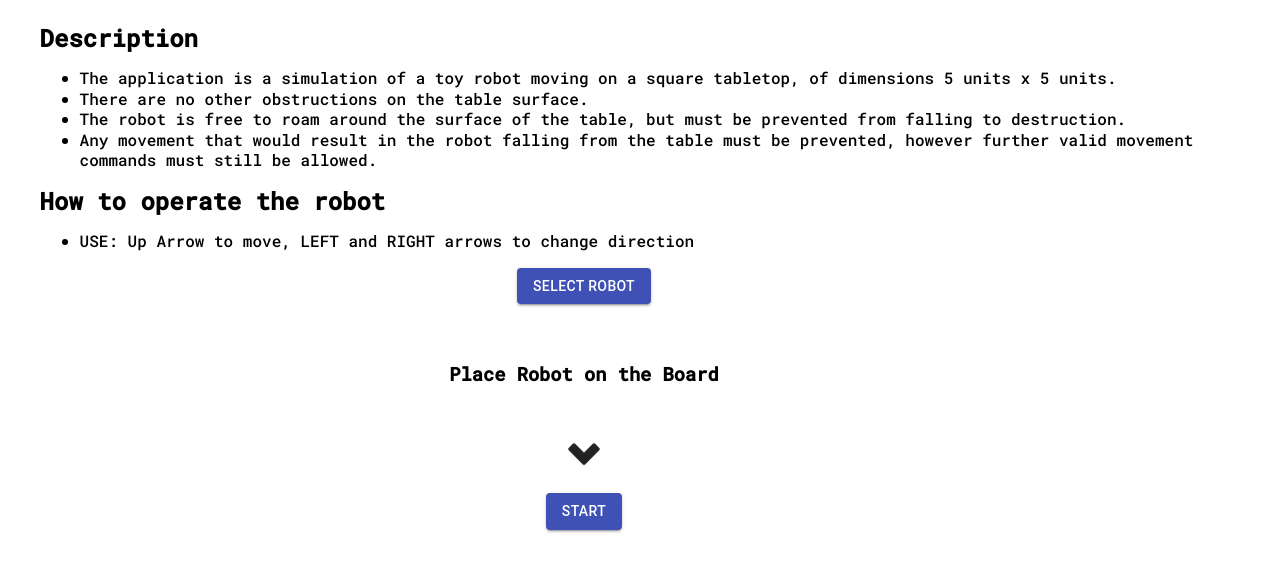
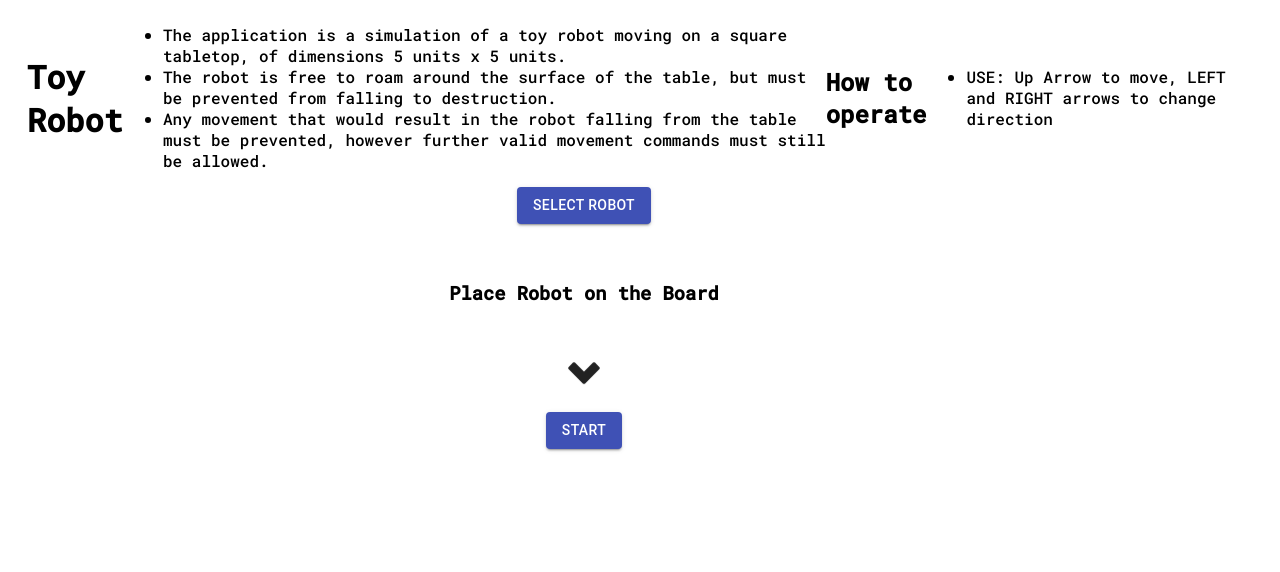
Before and after one commit to pvahanian/ToyRobotv2, a React (Create React App) app: page / in a window 1280 px wide. Shown: the top 572 px of the page. Built offline with nearby package versions, Linux system fonts and the light colour scheme.

Commit message:
Updated Location of text and keyboard

```diff
--- a/src/App.css
+++ b/src/App.css
@@ -8,9 +8,13 @@
   line-height: 20.5px;
 }
 #description {
-  width: 95%;
+  display: flex;
+  align-items: center;
+  width: 97%;
   text-align: left;
+  line-height: normal;
 }
+
 #bottomHalf {
   display: flex;
   width: 100%;
@@ -30,26 +34,26 @@
   border-radius: 5px;
 }
 
-.console p{
+.console p {
   text-align: center;
 }
 .displays {
   display: flex;
-  justify-content:center;
+  justify-content: center;
   width: 90vw;
 }
 #displaySpacer {
   width: 35vw;
-  transition: opacity .15s linear;
+  transition: opacity 0.15s linear;
 }
 
-#showInfo{
+#showInfo {
   display: none;
-  flex-direction: column-reverse;
+  flex-direction: row-reverse;
   margin: -5px 0px;
-  transition: opacity .55s;
+  transition: opacity 0.55s;
   opacity: 0;
- }
+}
 
 .console {
   background-color: lightgrey;
@@ -71,23 +75,21 @@
   margin-top: 10px;
 }
 
-.square{
+.square {
   width: 60px;
   height: 60px;
   border: 2px solid darkgrey;
   padding: 3px;
 }
-#board{
+#board {
   display: flex;
 }
 
-
-.arrow
-{
+.arrow {
   position: relative;
   bottom: -2rem;
   left: 50%;
-  margin-left:-20px;
+  margin-left: -20px;
   width: 40px;
   height: 40px;
   margin-bottom: 50px;
@@ -99,7 +101,7 @@
   background-size: contain;
 }
 
-.hidden  {
+.hidden {
   display: none;
 }
 .bounce {
@@ -107,7 +109,11 @@
 }
 
 @keyframes bounce {
-  0%, 20%, 50%, 80%, 100% {
+  0%,
+  20%,
+  50%,
+  80%,
+  100% {
     transform: translateY(0);
   }
   40% {
@@ -118,55 +124,54 @@
   }
 }
 
-.arrows{
+.arrows {
   font-size: 70px;
   width: 55px;
   margin-left: 10px;
   height: 33px;
   border-radius: 23px;
   background-color: #e1e1e8;
-  color:rgb(20, 20, 20);
+  color: rgb(20, 20, 20);
 }
-#top{
+#top {
   padding-top: 30px;
   margin-bottom: 3px;
-
 }
-#left{
+#left {
   padding: 10px;
 }
-#right{
+#right {
   padding: 10px;
-
 }
-#arrowHolder{
+#arrowHolder {
   display: flex;
   align-items: baseline;
   justify-content: center;
   padding-right: 10px;
   max-height: 95px;
 }
-.highlight{
+.highlight {
   background-color: yellowgreen;
 }
 
-.robots{
+.robots {
   width: 100px;
   height: 100px;
   padding: 15px;
-  border:.5px solid;
-  margin:5px;
+  border: 0.5px solid;
+  margin: 5px;
 }
 
-.robots:hover{
-background-color: lightgreen;
+.robots:hover {
+  background-color: lightgreen;
 }
-#robotLocation{
+#robotLocation {
   display: flex;
   flex-direction: column;
   justify-content: center;
+  line-height: 0px;
 }
-#arrowKeysInstructions{
-  color:red;
-  display:none;
+#arrowKeysInstructions {
+  color: red;
+  display: none;
 }
--- a/src/App.js
+++ b/src/App.js
@@ -1,20 +1,19 @@
-import React from "react";
-import "./App.css";
+import React from "react"
+import "./App.css"
 
 //import components
-import InputForm from "./components/InputForm.tsx";
+import InputForm from "./components/InputForm.tsx"
 
 function App() {
   return (
     <div className="App">
       <div id="description">
-        <h2 className="title-id">Description</h2>
+        <h1>Toy Robot</h1>
         <ul>
           <li>
             The application is a simulation of a toy robot moving on a square
             tabletop, of dimensions 5 units x 5 units.
           </li>
-          <li>There are no other obstructions on the table surface.</li>
           <li>
             The robot is free to roam around the surface of the table, but must
             be prevented from falling to destruction.
@@ -25,12 +24,12 @@ function App() {
             still be allowed.
           </li>
         </ul>
-        <h2 className="title-id">How to operate the robot </h2>
+        <h2>How to operate</h2>
         <ul>
           <li>
-            USE:  Up Arrow to move, LEFT and RIGHT arrows to change direction
+            USE: Up Arrow to move, LEFT and RIGHT arrows to change direction
           </li>
-          </ul>
+        </ul>
       </div>
       <div id="bottomHalf">
         <div>
@@ -38,7 +37,7 @@ function App() {
         </div>
       </div>
     </div>
-  );
+  )
 }
 
-export default App;
+export default App
--- a/src/components/Board.tsx
+++ b/src/components/Board.tsx
@@ -4,10 +4,11 @@
  * Goal: Take input and render it to board. Re-renders on every input.
  */
 
-import React from "react";
-import { RobotData } from "../constants/constants";
-import displayRobot from "../utils/displayRobot";
-import renderBoard from "../utils/renderBoard";
+import React from "react"
+import { RobotData } from "../constants/constants"
+import displayRobot from "../utils/displayRobot"
+import renderBoard from "../utils/renderBoard"
+import KeyBoard from "./KeyBoard"
 
 const Board: React.FC<{ robotData: RobotData; oldLocation: string }> = ({
   robotData,
@@ -19,12 +20,14 @@ const Board: React.FC<{ robotData: RobotData; oldLocation: string }> = ({
     robotData.y < 5 &&
     robotData.y < 5
   ) {
-    renderBoard(document.getElementById("board"));
-    oldLocation = displayRobot(robotData, oldLocation);
-    const boardHolder= document.getElementById("board")!
+    renderBoard(document.getElementById("board"))
+    oldLocation = displayRobot(robotData, oldLocation)
+    const boardHolder = document.getElementById("board")!
     boardHolder.addEventListener("click", function () {
-      let arrowKeys:HTMLElement = document.getElementById("arrowKeysInstructions")!
-      arrowKeys.setAttribute('style',"display:block")
+      let arrowKeys: HTMLElement = document.getElementById(
+        "arrowKeysInstructions"
+      )!
+      arrowKeys.setAttribute("style", "display:block")
     })
     return (
       <div id="robotLocation">
@@ -33,13 +36,14 @@ const Board: React.FC<{ robotData: RobotData; oldLocation: string }> = ({
         <p>{robotData.y}</p>
         <p>{robotData.facing}</p>
         <div id="arrowKeysInstructions">Please use your Arrow keys</div>
+        <KeyBoard />
       </div>
-    );
+    )
   } else {
-    return <p>Place Robot on Board</p>;
+    return <p>Place Robot on Board</p>
   }
-};
+}
 
-export default Board;
+export default Board
 
 //need to find a way of having board not run unless data has been verified
--- a/src/components/InputForm.tsx
+++ b/src/components/InputForm.tsx
@@ -4,39 +4,37 @@
  * Goal: Take input and pass it through to checker functions
  */
 
-import React, { useState, FormEvent } from "react";
-import Button from "@material-ui/core/Button";
-import Board from "./Board";
-import KeyBoard from './KeyBoard'
-import RobotPicker from './RobotPicker'
+import React, { useState, FormEvent } from "react"
+import Button from "@material-ui/core/Button"
+import Board from "./Board"
+import RobotPicker from "./RobotPicker"
 
 //import utils
-import splitInputString from "../utils/splitInputString";
-import initInputChecker from "../utils/initInputChecker";
+import splitInputString from "../utils/splitInputString"
+import initInputChecker from "../utils/initInputChecker"
 
 //import interface
-import { RobotData } from "../constants/constants";
+import { RobotData } from "../constants/constants"
 
 //Delete later
-import { makeStyles, Theme, createStyles } from '@material-ui/core/styles';
-import turnLeft from '../utils/turnLeft'
-import turnRight from '../utils/turnRight'
-import moveOnBoard from '../utils/moveOnBoard'
-
+import { makeStyles, Theme, createStyles } from "@material-ui/core/styles"
+import turnLeft from "../utils/turnLeft"
+import turnRight from "../utils/turnRight"
+import moveOnBoard from "../utils/moveOnBoard"
 
 const InputForm: React.FC = () => {
   // const [input, setInput] = useState("");
-  const [robotStart, setRobotStart] =useState(true)
+  const [robotStart, setRobotStart] = useState(true)
   const [robotData, setRobotData] = useState<RobotData>({
     command: "",
     error: "",
     x: null,
     y: null,
     facing: "",
-    image:"https://media.tenor.com/images/19a2013ea8329376f3ee6285dad9d55a/tenor.gif",
-  });
-  const [oldLocation, setOldLocation] = useState("");
-
+    image:
+      "https://media.tenor.com/images/19a2013ea8329376f3ee6285dad9d55a/tenor.gif",
+  })
+  const [oldLocation, setOldLocation] = useState("")
 
   // const handleSubmit = (e: FormEvent) => {
   //   e.preventDefault();
@@ -54,86 +52,89 @@ const InputForm: React.FC = () => {
    */
 
   const handleDefault = () => {
+    if (robotStart) {
+      let startDisplay = document.getElementById("displaySpacer")!
+      let boardDisplay = document.getElementById("showInfo")!
+      startDisplay.style.opacity = "0"
+      setTimeout(() => {
+        startDisplay.classList.toggle("hidden")
+        boardDisplay.style.display = "flex"
+      }, 200)
+      setTimeout(() => {
+        boardDisplay.style.opacity = "1"
+      }, 450)
 
-    if(robotStart){
-    // TransitionsModal()
-    let startDisplay = document.getElementById("displaySpacer")!
-    let boardDisplay = document.getElementById("showInfo")!;
-    startDisplay.style.opacity="0"
-    setTimeout(() => {
-      startDisplay.classList.toggle('hidden')
-      boardDisplay.style.display="flex"
-    }, 200);
-    setTimeout(() => {
-      boardDisplay.style.opacity="1"
-    }, 450);
+      setOldLocation(String(robotData.x) + String(robotData.y))
+      setRobotData(
+        initInputChecker(
+          splitInputString("Place, 0,0, north", robotData),
+          oldLocation
+        )
+      )
 
-
-    setOldLocation(String(robotData.x) + String(robotData.y));
-    setRobotData(initInputChecker(splitInputString("Place, 0,0, north", robotData),oldLocation));
-
-    document.addEventListener('keydown', function(event){
-      let arrowKeys:HTMLElement = document.getElementById("arrowKeysInstructions")!
-      arrowKeys.setAttribute('style',"display:none")
-      if(event.keyCode===37){
-        setOldLocation(String(robotData.x) + String(robotData.y));
+      document.addEventListener("keydown", function (event) {
+        let arrowKeys: HTMLElement = document.getElementById(
+          "arrowKeysInstructions"
+        )!
+        arrowKeys.setAttribute("style", "display:none")
+        if (event.keyCode === 37) {
+          setOldLocation(String(robotData.x) + String(robotData.y))
           const runthis = () => {
             let newFacing = turnLeft(robotData)
             setRobotData({
               ...robotData,
-            facing:newFacing.facing,
+              facing: newFacing.facing,
             })
-          let highlight = document.getElementById("left")!;
-          highlight.classList.add('highlight');
-          setTimeout(function(){
-              highlight.classList.remove('highlight');
+            let highlight = document.getElementById("left")!
+            highlight.classList.add("highlight")
+            setTimeout(function () {
+              highlight.classList.remove("highlight")
             }, 75)
           }
           runthis()
         }
-        if(event.keyCode===38){
-        setOldLocation(String(robotData.x) + String(robotData.y));
+        if (event.keyCode === 38) {
+          setOldLocation(String(robotData.x) + String(robotData.y))
           const runthis = () => {
             let newSpot = moveOnBoard(robotData)
             setRobotData({
               ...robotData,
-            x:newSpot.x,
-            y:newSpot.y,
+              x: newSpot.x,
+              y: newSpot.y,
             })
-           let highlight = document.getElementById("top")!;
-          highlight.classList.add('highlight');
-          setTimeout(function(){
-              highlight.classList.remove('highlight');
+            let highlight = document.getElementById("top")!
+            highlight.classList.add("highlight")
+            setTimeout(function () {
+              highlight.classList.remove("highlight")
             }, 75)
           }
           runthis()
         }
-       if(event.keyCode===39){
-        setOldLocation(String(robotData.x) + String(robotData.y));
+        if (event.keyCode === 39) {
+          setOldLocation(String(robotData.x) + String(robotData.y))
           const runthis = () => {
             let newFacing = turnRight(robotData)
             setRobotData({
               ...robotData,
-            facing:newFacing.facing,
+              facing: newFacing.facing,
             })
-           let highlight = document.getElementById("right")!;
-          highlight.classList.add('highlight');
-          setTimeout(function(){
-              highlight.classList.remove('highlight');
+            let highlight = document.getElementById("right")!
+            highlight.classList.add("highlight")
+            setTimeout(function () {
+              highlight.classList.remove("highlight")
             }, 75)
           }
           runthis()
         }
       })
       setRobotStart(false)
-
     }
-  };
+  }
 
   return (
     <div className="displays">
       <div id="displaySpacer">
-        <RobotPicker robotData={robotData}/>
+        <RobotPicker robotData={robotData} />
         <br></br>
         <br />
         <div></div>
@@ -147,17 +148,13 @@ const InputForm: React.FC = () => {
         >
           Start
         </Button>
-
       </div>
-
       <div id="showInfo">
-        <KeyBoard />
         <div id="board"></div>
         <Board robotData={robotData} oldLocation={oldLocation} />
       </div>
+    </div>
+  )
+}
 
-    </div>
-  );
-};
-
-export default InputForm;
+export default InputForm
```
Lines whose indentation alone changed are shown as unchanged.
